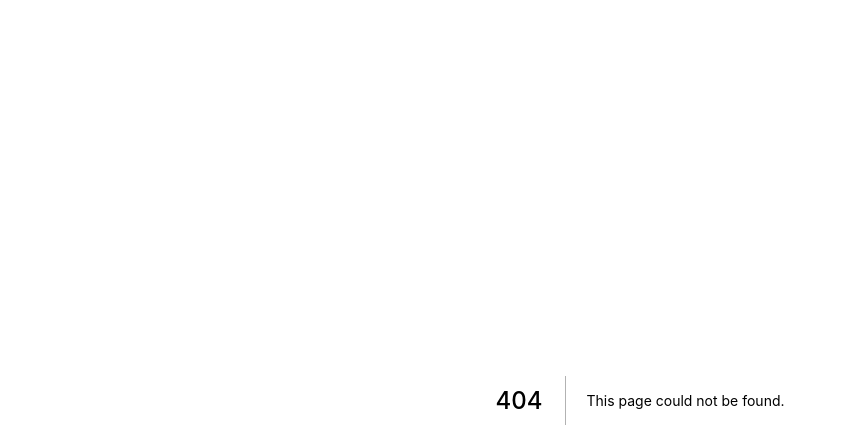
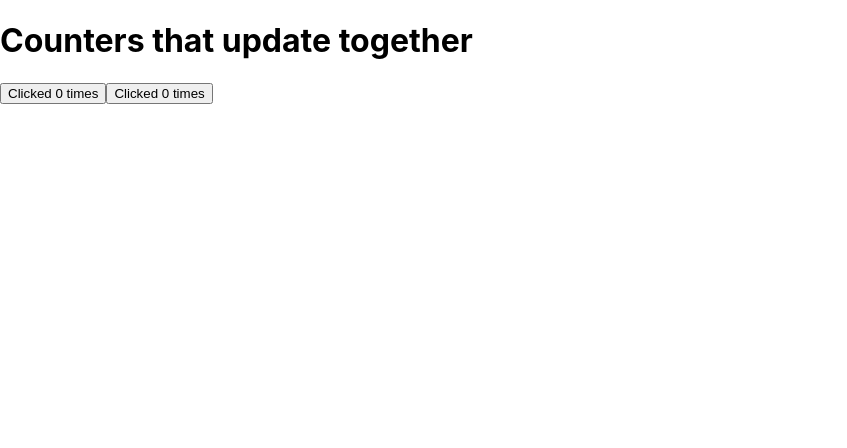
Before and after one commit to mojo-KB/udemy_react, a Next.js app in the folder state-example/: page /learn in a window 1280 px wide. Before the commit this address had no page. Shown: the top 448 px of the page, without its empty margins (0-847 px from the left). Built offline with nearby package versions, Linux system fonts and the light colour scheme.

Commit message:
update files

```diff
--- /dev/null
+++ b/state-example/components/Counter.js
@@ -0,0 +1,29 @@
+import { useState } from "react";
+
+
+function MyButton ({ count, onClick}) {
+    return(
+        <button onClick={onClick}>
+            Clicked {count} times
+        </button>
+    )
+}
+
+function Counter() {
+    const [count, setCount] = useState(0)
+
+
+    function handleClick() {
+        setCount(count + 1);
+    }
+
+
+    return (
+        <>
+            <h1>Counters that update together</h1>
+            <MyButton count={count} onClick={handleClick} />
+            <MyButton count={count} onClick={handleClick} />
+        </>
+    )
+}
+export default Counter;
--- /dev/null
+++ b/state-example/pages/learn/index.js
@@ -0,0 +1,12 @@
+import React from 'react';
+import Counter from '../../components/Counter';
+
+const Index = () => {
+    return (
+        <div>
+            <Counter />
+        </div>
+    );
+}
+
+export default Index;
```
